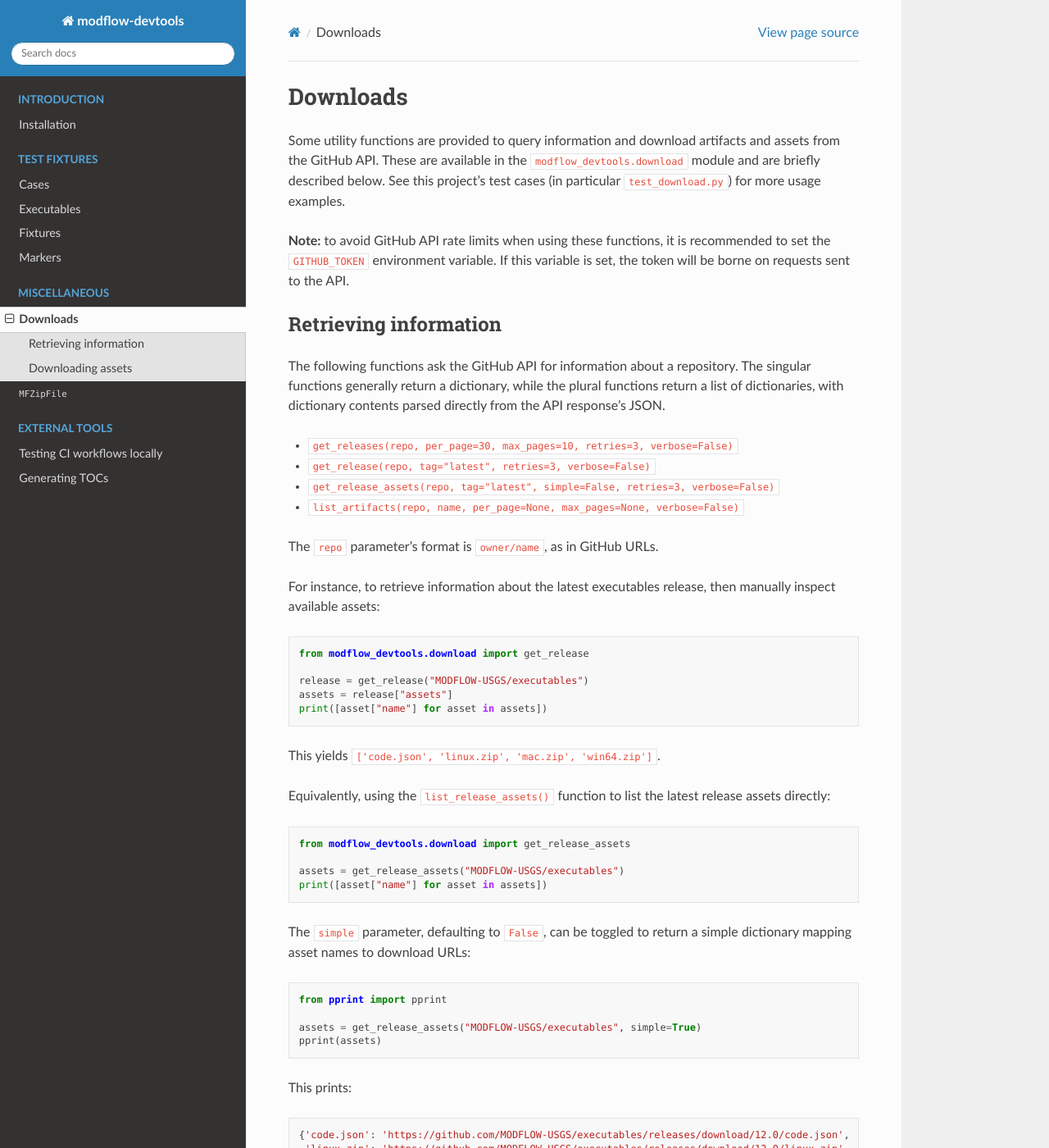
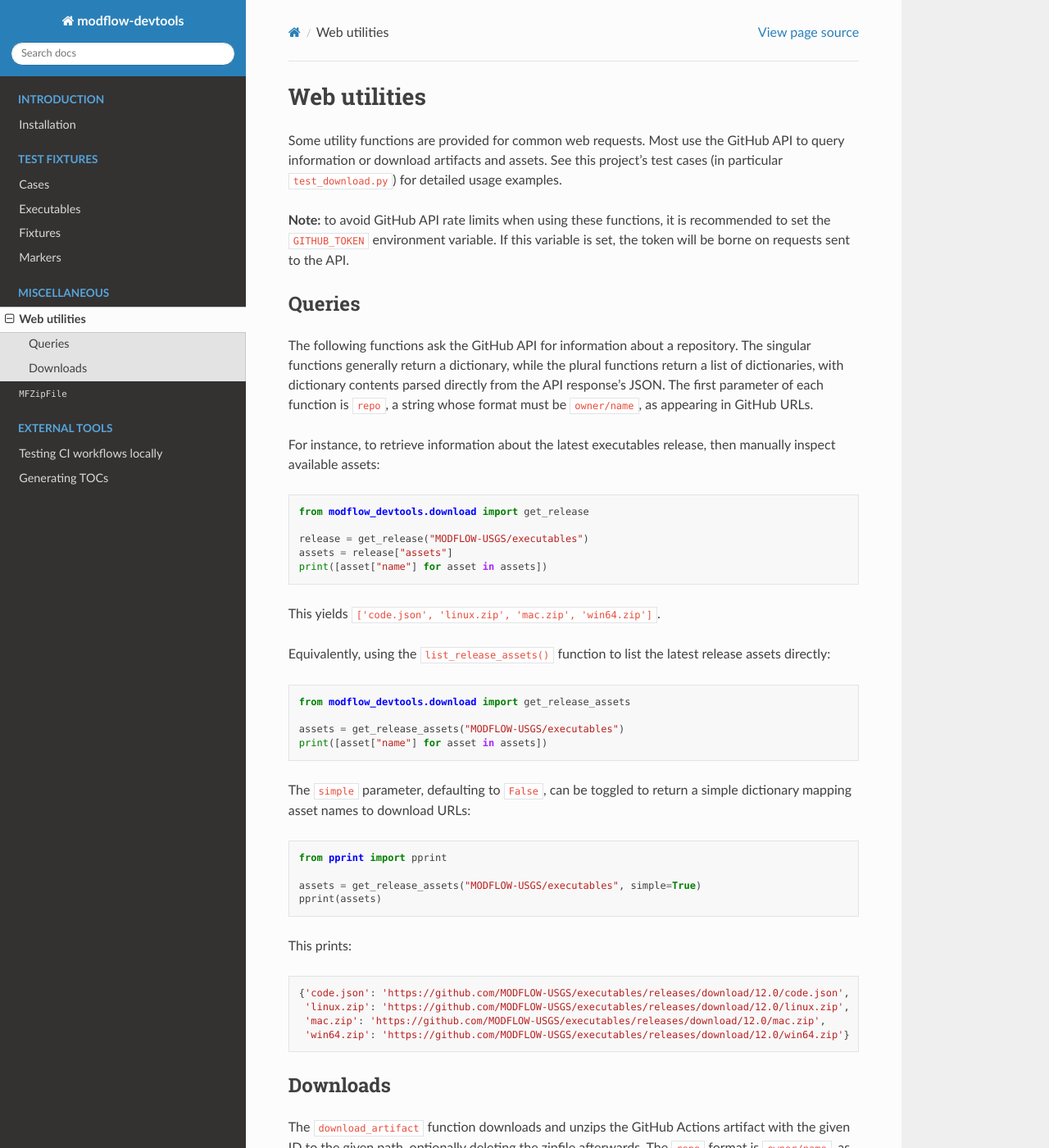
Before and after one commit to MODFLOW-USGS/modflow-devtools, a Sphinx documentation site: the page built from docs/md/web.md, in a window 1280 px wide and 1400 px high. Shown: the whole window at 82% size. Built offline with Sphinx 7.4.7 and the Read the Docs theme 2.0.0, drawn with Linux system fonts in a browser that asks for light colours; some of the changed text lies outside the part shown.

Commit message:
docs(download): clarify web util docs, prep for module rename download -> web (#74)

````diff
--- a/docs/index.rst
+++ b/docs/index.rst
@@ -29,7 +29,7 @@
    :maxdepth: 2
    :caption: Miscellaneous
 
-   md/download.md
+   md/web.md
    md/zip.md
 
 
--- a/docs/md/download.md
+++ b/docs/md/web.md
@@ -1,19 +1,12 @@
-# Downloads
+# Web utilities
 
-Some utility functions are provided to query information and download artifacts and assets from the GitHub API. These are available in the `modflow_devtools.download` module and are briefly described below. See this project's test cases (in particular `test_download.py`) for more usage examples.
+Some utility functions are provided for common web requests. Most use the GitHub API to query information or download artifacts and assets. See this project's test cases (in particular `test_download.py`) for detailed usage examples.
 
 **Note:** to avoid GitHub API rate limits when using these functions, it is recommended to set the `GITHUB_TOKEN` environment variable. If this variable is set, the token will be borne on requests sent to the API.
 
-## Retrieving information
+## Queries
 
-The following functions ask the GitHub API for information about a repository. The singular functions generally return a dictionary, while the plural functions return a list of dictionaries, with dictionary contents parsed directly from the API response's JSON.
-
-- `get_releases(repo, per_page=30, max_pages=10, retries=3, verbose=False)`
-- `get_release(repo, tag="latest", retries=3, verbose=False)`
-- `get_release_assets(repo, tag="latest", simple=False, retries=3, verbose=False)`
-- `list_artifacts(repo, name, per_page=None, max_pages=None, verbose=False)`
-
-The `repo` parameter's format is `owner/name`, as in GitHub URLs.
+The following functions ask the GitHub API for information about a repository. The singular functions generally return a dictionary, while the plural functions return a list of dictionaries, with dictionary contents parsed directly from the API response's JSON. The first parameter of each function is `repo`, a string whose format must be `owner/name`, as appearing in GitHub URLs.
 
 For instance, to retrieve information about the latest executables release, then manually inspect available assets:
 
@@ -54,11 +47,27 @@
  'win64.zip': 'https://github.com/MODFLOW-USGS/executables/releases/download/12.0/win64.zip'}
 ```
 
-## Downloading assets
+## Downloads
 
-The `download_artifact(repo, id, path=None, delete_zip=True, verbose=False)` function downloads and unzips the GitHub Actions artifact with the given ID to the given path, optionally deleting the zipfile afterwards. The `repo` format is `owner/name`, as in GitHub URLs.
+The `download_artifact` function downloads and unzips the GitHub Actions artifact with the given ID to the given path, optionally deleting the zipfile afterwards. The `repo` format is `owner/name`, as in GitHub URLs. For instance:
 
-The `download_and_unzip(url, path=None, delete_zip=True, verbose=False)` function is a more generic alternative for downloading and unzipping files from arbitrary URLs.
+```python
+from modflow_devtools.download import list_artifacts, download_artifact
+
+repo = "MODFLOW-USGS/modflow6"
+artifacts = list_artifacts(repo, max_pages=1, verbose=True)
+artifact = next(iter(artifacts), None)
+if artifact:
+    download_artifact(
+        repo=repo,
+        id=artifact["id"],
+        path=function_tmpdir,
+        delete_zip=False,
+        verbose=False,
+    )
+```
+
+The `download_and_unzip` function is a more generic alternative for downloading and unzipping files from arbitrary URLs.
 
 For instance, to download a MODFLOW 6.4.1 Linux distribution and delete the zipfile after extracting:
 
````
